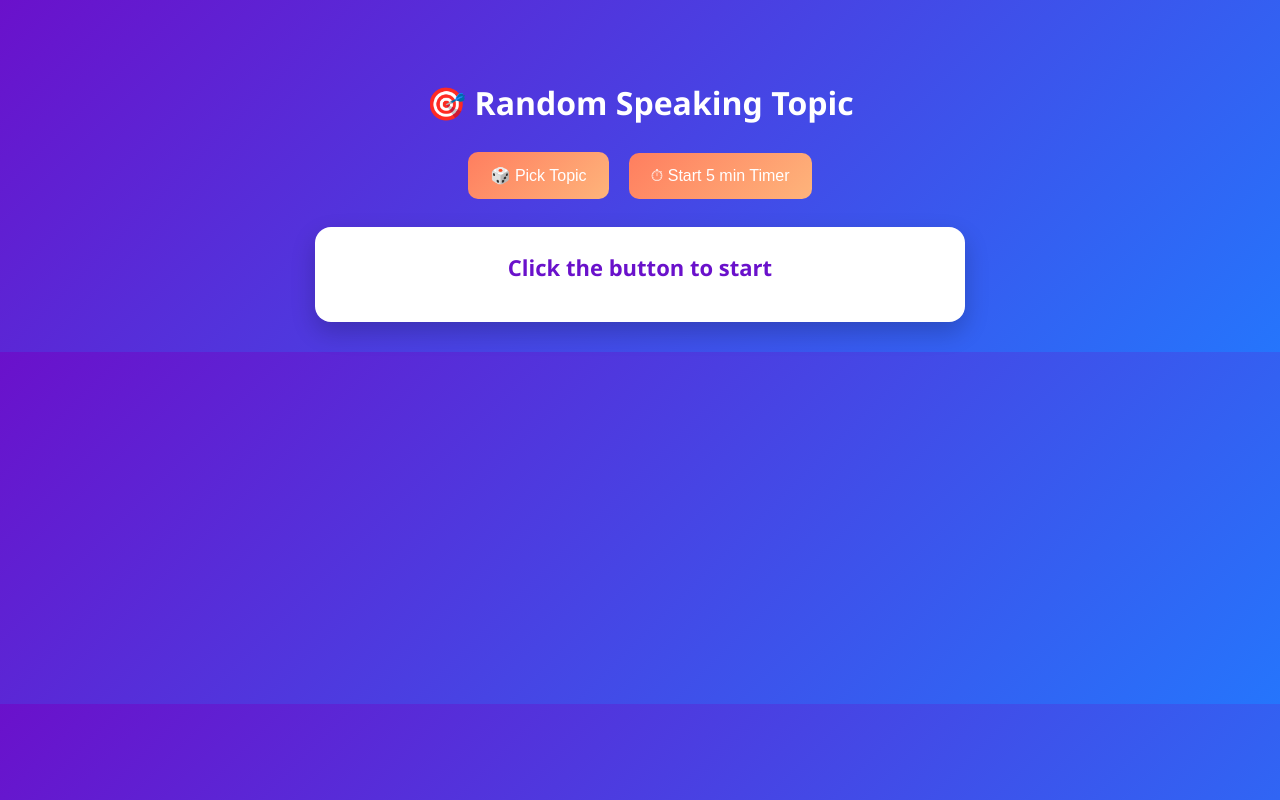
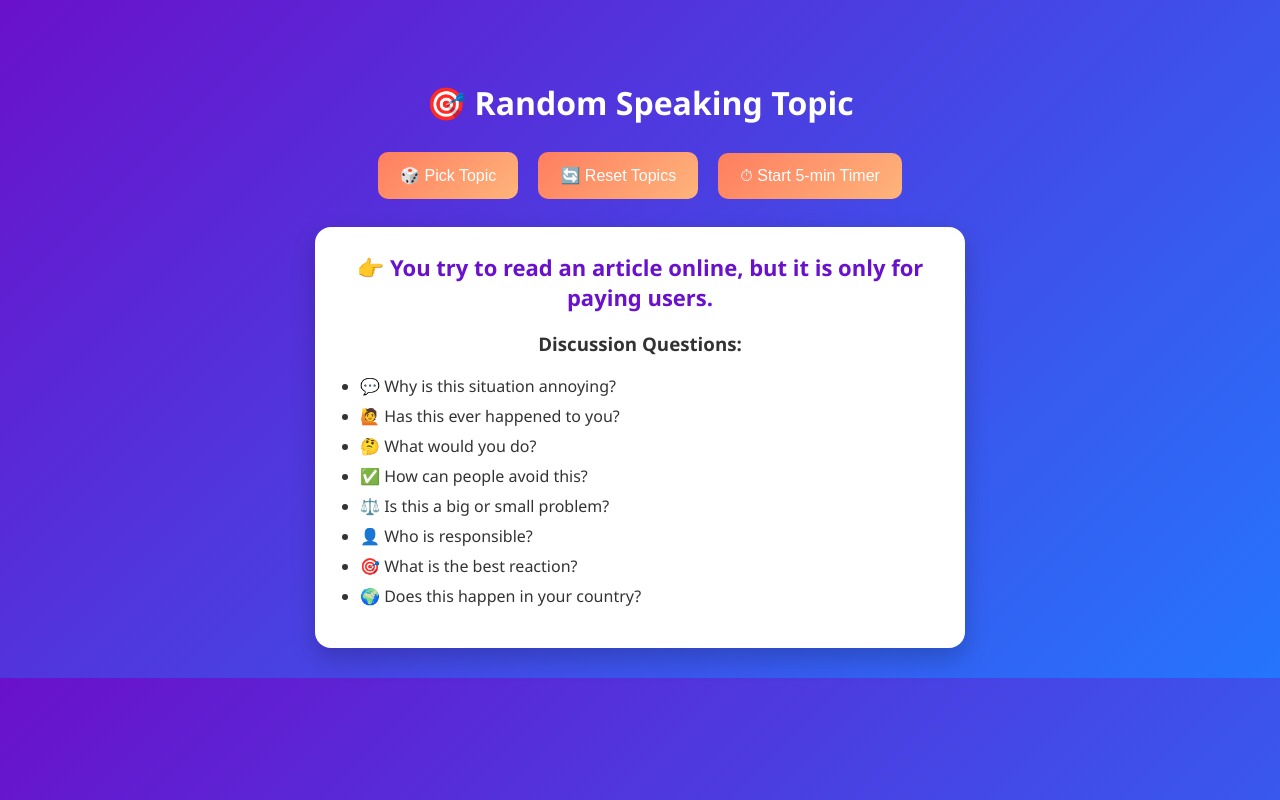
Before and after one commit to kelvinhysanedu-bit/random-speaking-topics, a plain HTML site: page index.html in a window 1280 px wide. Both pictures are taken after a click on the button "🎲 Pick Topic". Drawn offline with Linux system fonts and the light colour scheme.

Commit message:
Update index.html

```diff
--- a/index.html
+++ b/index.html
@@ -93,7 +93,8 @@ li {
 <h1>🎯 Random Speaking Topic</h1>
 
 <button onclick="pickTopic()">🎲 Pick Topic</button>
-<button onclick="startTimer()">⏱ Start 5 min Timer</button>
+<button onclick="resetTopics()">🔄 Reset Topics</button>
+<button onclick="startTimer()">⏱ Start 5-min Timer</button>
 
 <div class="card">
     <div id="topic">Click the button to start</div>
@@ -105,7 +106,8 @@ li {
 
 <script>
 
-const topics = [
+// --- TOPICS (NO REPEAT) ---
+const originalTopics = [
 "Someone keeps looking at their phone during a conversation with you.",
 "You arrive at a party and realise someone else is wearing the same clothes as you.",
 "A restaurant plays very loud music – you have to shout to be heard.",
@@ -118,6 +120,9 @@ const topics = [
 "You are woken up by an alarm on the weekend."
 ];
 
+let remainingTopics = [...originalTopics];
+
+// --- QUESTIONS ---
 const questions = [
 "💬 Why is this situation annoying?",
 "🙋 Has this ever happened to you?",
@@ -129,6 +134,7 @@ const questions = [
 "🌍 Does this happen in your country?"
 ];
 
+// --- PICK TOPIC (WITH ANIMATION, NO REPEAT) ---
 function pickTopic() {
     const topicEl = document.getElementById("topic");
 
@@ -141,7 +147,7 @@ function pickTopic() {
     const randomIndex = Math.floor(Math.random() * remainingTopics.length);
     const selected = remainingTopics.splice(randomIndex, 1)[0];
 
-    // ✅ KEEP YOUR ORIGINAL ANIMATION
+    // animation kept
     topicEl.style.opacity = 0;
 
     setTimeout(() => {
@@ -149,14 +155,13 @@ function pickTopic() {
         topicEl.style.opacity = 1;
     }, 200);
 
-    showQuestions(); // keep your existing question function
+    showQuestions();
 }
 
-    // shuffle questions
-    const shuffled = [...questions].sort(() => 0.5 - Math.random());
-
+// --- SHOW QUESTIONS ---
+function showQuestions() {
     let qList = "<h3>Discussion Questions:</h3><ul>";
-    shuffled.forEach(q => {
+    questions.forEach(q => {
         qList += "<li>" + q + "</li>";
     });
     qList += "</ul>";
@@ -164,6 +169,15 @@ function pickTopic() {
     document.getElementById("questions").innerHTML = qList;
 }
 
+// --- RESET ---
+function resetTopics() {
+    remainingTopics = [...originalTopics];
+
+    document.getElementById("topic").innerHTML = "🔄 Topics reset!";
+    document.getElementById("questions").innerHTML = "";
+}
+
+// --- TIMER (5 MINUTES) ---
 let countdown;
 
 function startTimer() {
```
